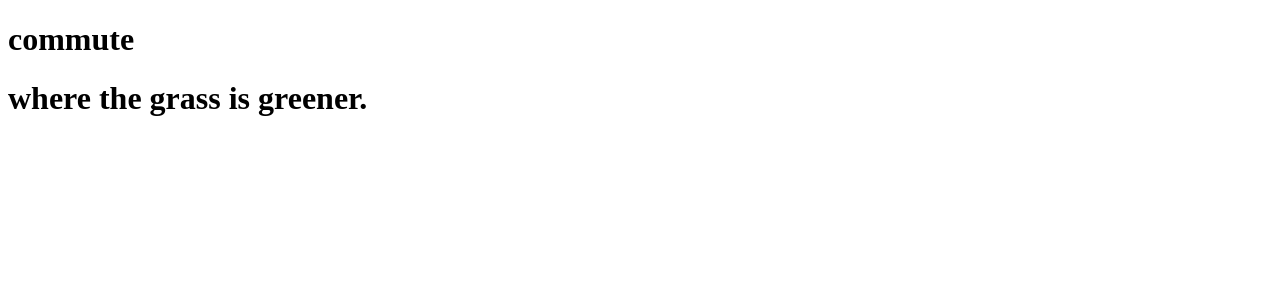
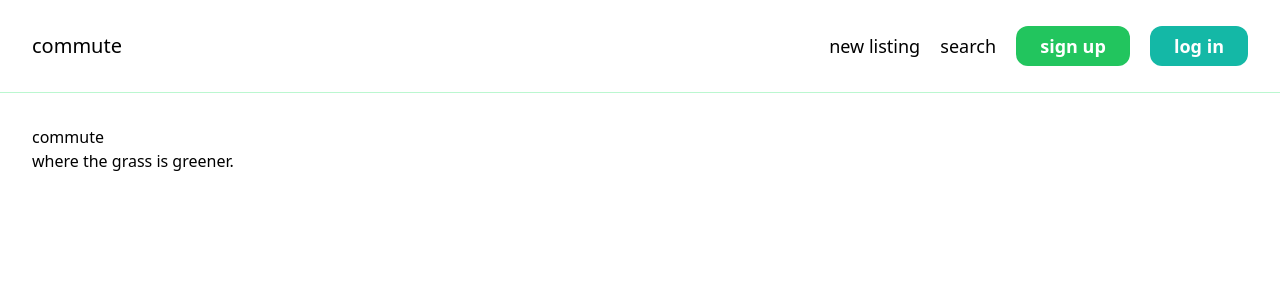
Before and after one commit to birmingapp/proj_green, a Django app: template core/templates/core/index.html in a window 1280 px wide. Shown: the top 300 px of the page. Run offline with Django 4.2, Linux system fonts and the light colour scheme; the template is opened without the code that fills it, so the values that code supplies are empty; some libraries are stand-ins or nearby versions.

Commit message:
Add files via upload

```diff
--- a/core/templates/core/base.html
+++ b/core/templates/core/base.html
@@ -3,7 +3,7 @@
 <html>
     <head>
         <meta charset="utf-8">
-        <meta name="viewport" content="width=device-width, initial-scale=1.0"
+        <meta name="viewport" content="width=device-width, initial-scale=1.0">
 
         <script src="https://cdn.tailwindcss.com"></script>
 
@@ -11,7 +11,19 @@
     </head>
 
     <body>
-        <div class="px-6 py-6">
+        <nav class="py-8 px-8 flex justify-between items-center border-b border-green-200">
+            <a href="/" class="text-xl font-semi-bold">commute</a>
+
+            <div class="space-x-4">
+               <a href="#" class="text-lg hover:text-gray-500">new listing</a>
+               <a href="#" class="text-lg hover:text-gray-500">search</a>
+
+
+               <a href="#" class="px-6 py-2 text-lg font-semibold bg-green-500 text-white rounded-xl hover:bg-green-750">sign up</a>
+               <a href="#" class="px-6 py-2 text-lg font-semibold bg-teal-500 text-white rounded-xl hover:bg-teal-750">log in</a>
+            </div>
+        </nav>
+        <div class="px-8 py-8">
             {%  block content %}
             {%  endblock %}
         </div>
```
